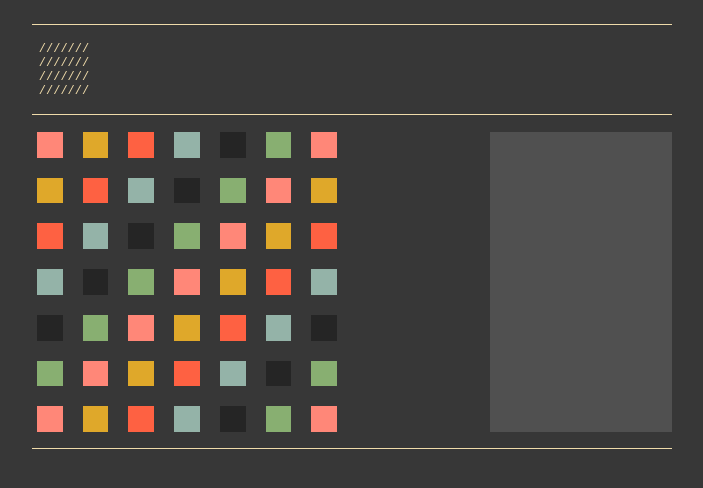
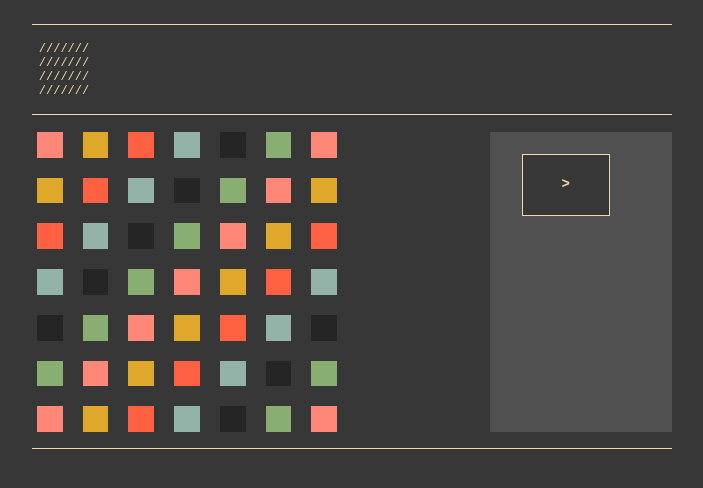
Before and after one commit to ihavetea/ihavetea.github.io, a plain HTML site: page page1.html in a window 1280 px wide. Shown: the whole page, without its empty margins (270-973 px from the left). Drawn offline with Linux system fonts and the light colour scheme.

Commit message:
autopush

```diff
--- a/Untitled-4.css
+++ b/Untitled-4.css
@@ -14,6 +14,16 @@ body{
   padding-top: 100%;
 }
 
+#player{
+  width: 50%;
+  height: 20%;
+  color: rgb(239, 219, 170);
+  display: grid;
+  padding-left: 22px;
+  padding-top: 22px;
+
+  position: relative;
+}
 
 p{
   color: rgb(239, 219, 170);
--- /dev/null
+++ b/microne.js
@@ -0,0 +1,132 @@
+function Microne(parent_el) {
+	this.audio = null
+	this._src_ = null
+	this._events_ = []
+	this.is_playing = false
+
+	this.p_char = '>'
+	this.s_char = '||'
+
+	this.el = document.createElement('div')
+	_apply_style(this.el, {
+		width: '100%',
+		height: '100%',
+		border: '1px solid rgb(239, 219, 170)',
+		cursor: 'auto',
+		position: 'relative',
+		background: '#373737'
+	})
+
+	this.fill_el = document.createElement('div')
+	_apply_style(this.fill_el, {
+		background: '#eee',
+		height: '100%',
+		width: '0%',
+		pointerEvents: 'none'
+	})
+	this.el.appendChild(this.fill_el)
+
+	this.play_button = document.createElement('div')
+	this.play_button.innerHTML = this.p_char
+	_apply_style(this.play_button, {
+		cursor: 'pointer',
+		fontFamily: 'monospace',
+		fontSize: '14px',
+		position: 'absolute',
+		top: '55%',
+		left: '50%',
+		width: '25px',
+		height: '25px',
+		transform: 'translate(-50%, -50%)',
+		textAlign: 'center',
+		fontWeight: 'bold'
+	})
+	this.el.appendChild(this.play_button)
+
+	this.init = function () {
+		parent_el.appendChild(this.el)
+		this.el.addEventListener('click', el_click)
+		this.play_button.addEventListener('click', play_click)
+	}
+
+	this.source = function (src, preload) {
+		this._src_ = src
+		if (preload !== false) {
+			this.audio = new Audio(src)
+			this.audio.addEventListener('timeupdate', time_update)
+			this.audio.addEventListener('ended', audio_ended)
+		}
+	}
+
+	this.play = function () {
+		if (!this.audio && this._src_) {
+			this.source(this._src_)
+			this._apply_events_()
+		}
+
+		this.is_playing = true
+		this.audio.play()
+		this.play_button.innerHTML = this.s_char
+		this.el.style.cursor = 'pointer'
+	}
+
+	this.pause = function () {
+		this.is_playing = false
+		this.audio.pause()
+		this.play_button.innerHTML = this.p_char
+		this.el.style.cursor = 'auto'
+	}
+
+	this._apply_events_ = function () {
+		for (var i in this._events_) {
+			this.audio.addEventListener(this._events_[i].e, this._events_[i].h)
+		}
+		this._events_ = []
+	}
+
+	this.on = function (e, h) {
+		this._events_.push({e, h})
+		if (this.audio) {
+			this.audio.addEventListener(e, h)
+		}
+	}
+
+	var t = this
+
+	function _apply_style(dom_elem, style) {
+		Object.assign(dom_elem.style, style)
+	}
+
+	function el_click(e) {
+		e.preventDefault()
+
+		if (e.target != t.play_button && t.is_playing) {
+			x = e.pageX - t.el.offsetLeft
+			t.audio.currentTime = t.audio.duration * (x * 100 / t.el.offsetWidth) / 100
+		}
+	}
+
+	function play_click(e) {
+		e.preventDefault()
+
+		if (t.is_playing) {
+			t.pause()
+		} else {
+			t.play()
+		}
+	}
+
+	function time_update(e) {
+		var at = (t.audio.currentTime * 100 / t.audio.duration).toFixed(3)
+		t.fill_el.style.width = at + '%'
+	}
+
+	function audio_ended() {
+		t.pause()
+		t.audio.currentTime = 0
+		t.fill_el.style.width = '0%'
+	}
+
+	this.init()
+	return this
+}
--- a/page1.html
+++ b/page1.html
@@ -74,7 +74,17 @@
   </div>
   <div class="con2">
 
+
+      <div id="player">
+
+        <script src="./microne.js"></script>
+        <script>
+          var m = new Microne(document.getElementById('player'))
+          m.source('http://hex22.org/cdn/2018_0x22_weeklybeats-2018_1_analop.mp3')
+        </script>
+    </body>
   </div>
+</div>
 </div>
 
 
```
